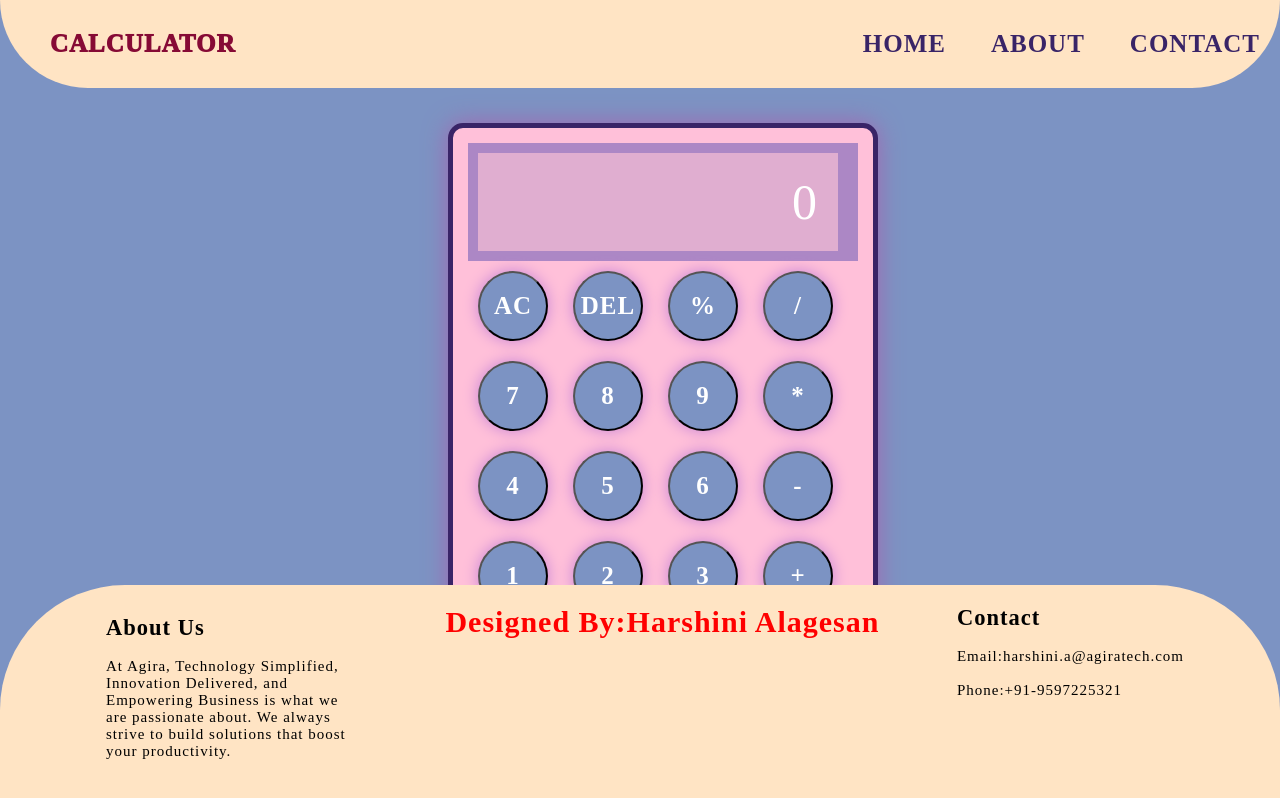
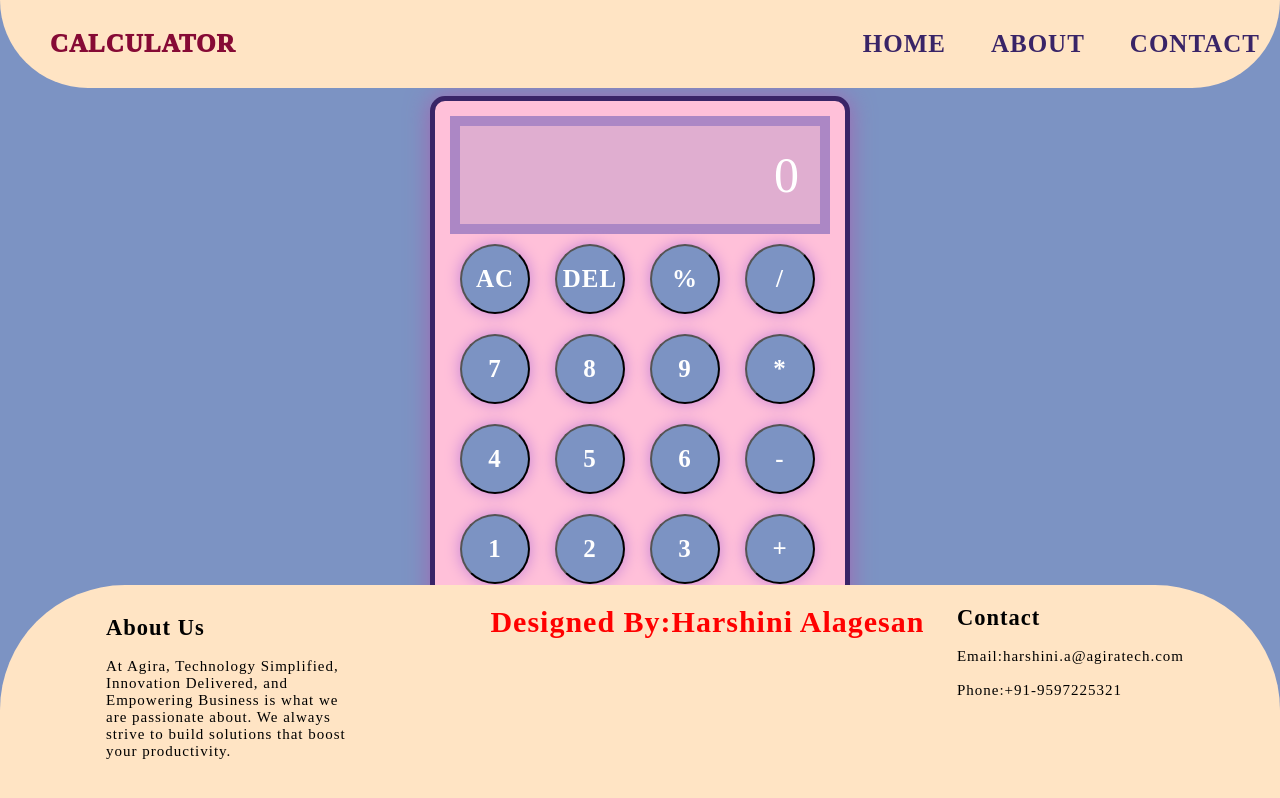
Before and after one commit to HarshiniAgira/agiratech--harshini-, a plain HTML site: page indexs.html in a window 1280 px wide. Drawn offline with Linux system fonts and the light colour scheme.

Commit message:
second commit of css

```diff
--- a/styl.css
+++ b/styl.css
@@ -7,19 +7,32 @@
 
 }
 body{
-    min-height: 100vh;
-    max-width: 100%;
-
+    /* min-height: 100vh;
+    max-width: 100%; */
+    display: flex;
     justify-content: center;
     align-items: center;
     background-color: #7C93C3;
-}
+ }
+ main{
+    min-height: 100vh;
+    max-width: 100%;
+    display: flex;
+    justify-content: center;
+    align-items: center;
+    background-color: #7C93C3;
+
+ }
 header{
+    top: 0%;
+    min-height: 30px;
+    max-width: 100%;
     width:100%;
     background-color: bisque;
     height: auto;
     border-bottom-left-radius: 125px;
     border-bottom-right-radius: 125px;
+    position: fixed;
 }
 nav{
     width: 100%;
@@ -53,9 +66,9 @@ nav ul li a{
 
 }
 .calculator{
-    margin-left: 35%;
-    width: 430px;
-    margin-top: 35px;
+
+
+
     padding: 15px;
     box-shadow: 0 0 25px #A367B1;
     border: 5px solid #392467;
@@ -97,7 +110,7 @@ button{
 footer{
     width: 100%;
     height: auto;
-    position: absolute;
+    position: fixed;
     bottom: 0;
     padding: 20px 0 30px;
     background-color: bisque;
@@ -121,4 +134,5 @@ footer{
 }
 .design{
     color: red;
+   padding-left: 90px;
 }
```
